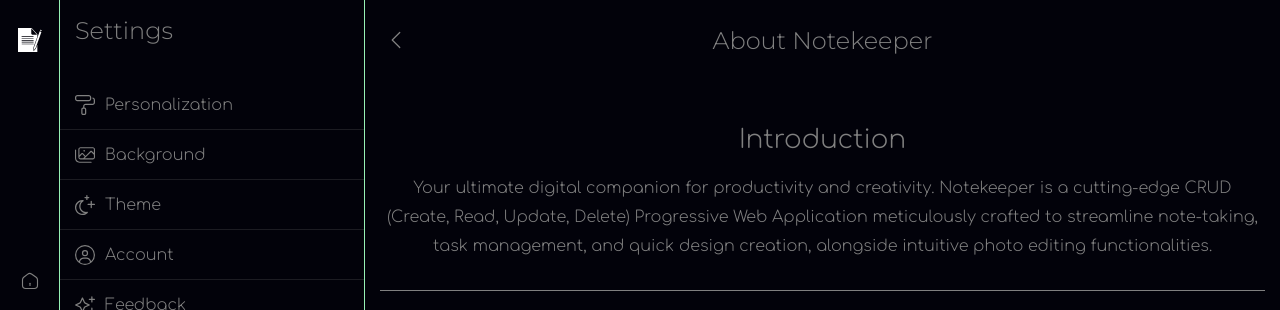
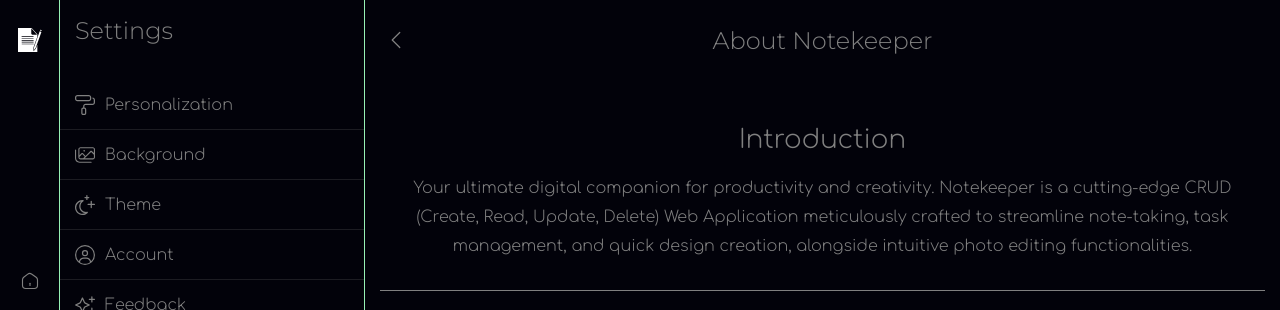
Before and after one commit to MananDudhwala/Notekeeper, a React (Vite) app: page /setting/about in a window 1280 px wide. Shown: the top 310 px of the page. Built offline with nearby package versions, Linux system fonts and the light colour scheme; no server answers; the database is empty; sample sign-in values are in the browser's storage.

Commit message:
minor desc fix

```diff
--- a/src/Components/Component/SettingAboutSection.jsx
+++ b/src/Components/Component/SettingAboutSection.jsx
@@ -14,7 +14,7 @@
                 <h3>Introduction</h3>
 
                 <p>
-                    Your ultimate digital companion for productivity and creativity. Notekeeper is a cutting-edge CRUD (Create, Read, Update, Delete) Progressive Web Application meticulously crafted to streamline note-taking, task management, and quick design creation, alongside intuitive photo editing functionalities.
+                    Your ultimate digital companion for productivity and creativity. Notekeeper is a cutting-edge CRUD (Create, Read, Update, Delete) Web Application meticulously crafted to streamline note-taking, task management, and quick design creation, alongside intuitive photo editing functionalities.
                 </p>
 
             </div>
```
